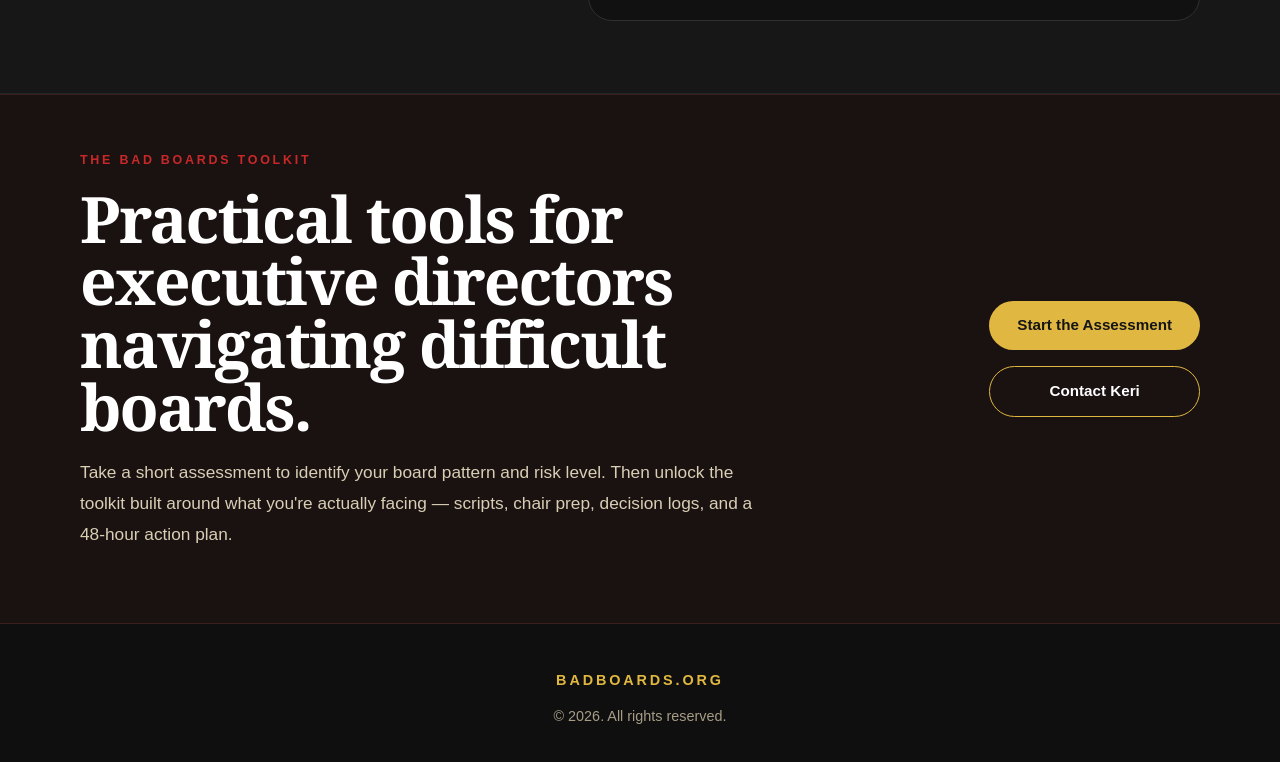
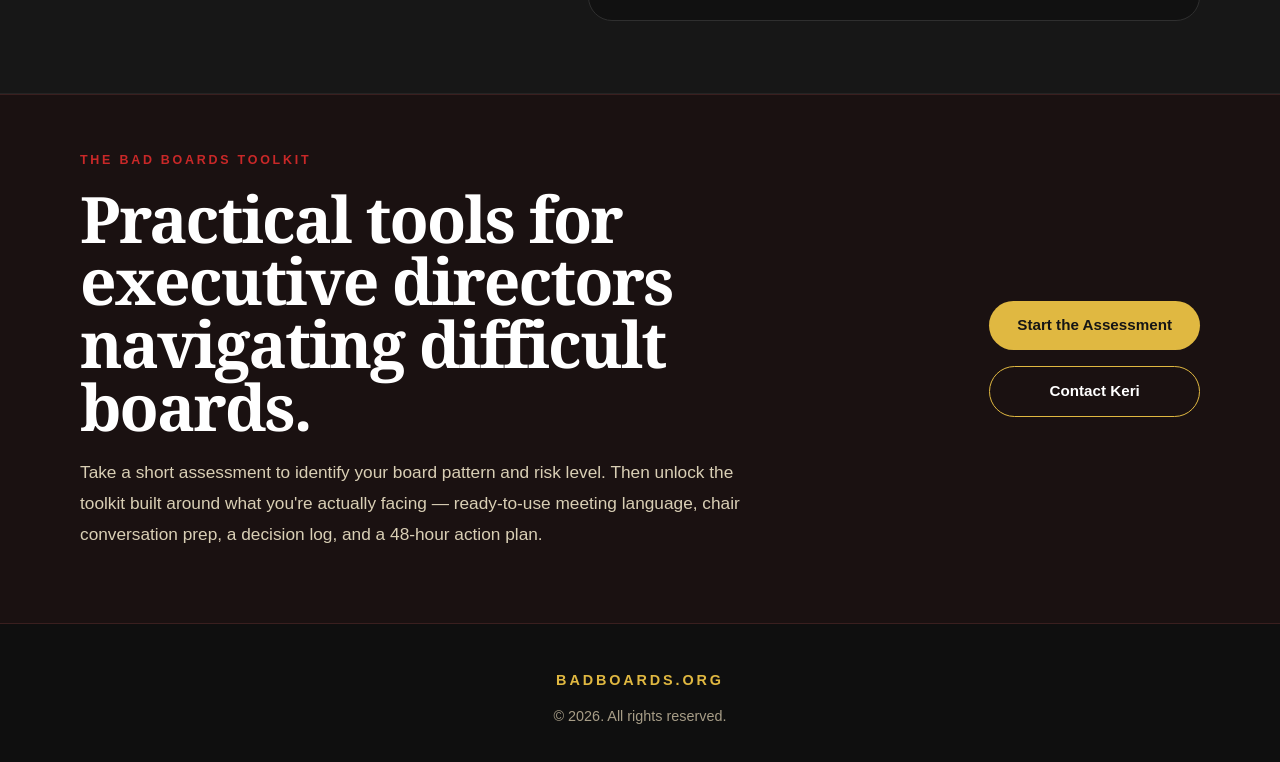
Before and after one commit to KStokstad/badboards-site, a plain HTML site: page index.html in a window 1280 px wide. Shown: the part 3559-4321 px from the top of the page. Drawn offline with Linux system fonts and the light colour scheme.

Commit message:
Clarify toolkit CTA copy with specific deliverables.
Co-authored-by: Cursor <cursoragent@cursor.com>

```diff
--- a/index.html
+++ b/index.html
@@ -148,7 +148,7 @@
         <div>
           <p class="eyebrow red">The Bad Boards Toolkit</p>
           <h2>Practical tools for executive directors navigating difficult boards.</h2>
-          <p class="body-large">Take a short assessment to identify your board pattern and risk level. Then unlock the toolkit built around what you're actually facing — scripts, chair prep, decision logs, and a 48-hour action plan.</p>
+          <p class="body-large">Take a short assessment to identify your board pattern and risk level. Then unlock the toolkit built around what you're actually facing — ready-to-use meeting language, chair conversation prep, a decision log, and a 48-hour action plan.</p>
         </div>
         <div class="cta-buttons">
           <a class="button primary" href="https://toolkit.badboards.org">Start the Assessment</a>
```
